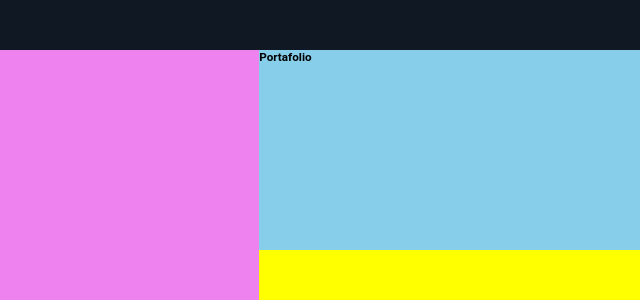
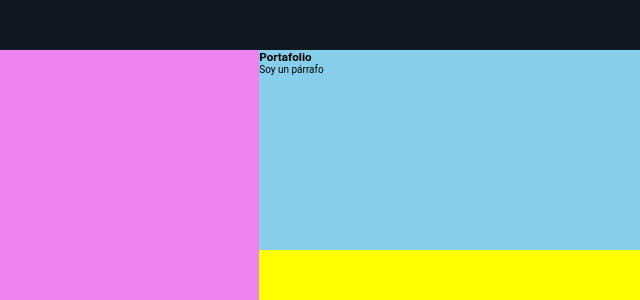
Before and after one commit to JoeySolen/Layout-Shifter, a plain HTML site: page index.html in a window 1280 px wide. Shown: the top 300 px of the page, 640-1280 px from the left. Drawn offline with nearby package versions, Linux system fonts and the light colour scheme.

Commit message:
update index.html

```diff
--- a/index.html
+++ b/index.html
@@ -45,7 +45,10 @@
         </aside>
         <section class="c2" id="banner">
             <div class="c5">  </div>
-            <div class="c6"><h3>Portafolio</h3></div>
+            <div class="c6">
+              <h3>Portafolio</h3>
+              <p>Soy un párrafo </p>
+            </div>
         </section>
 
         <section class="c2">
```
